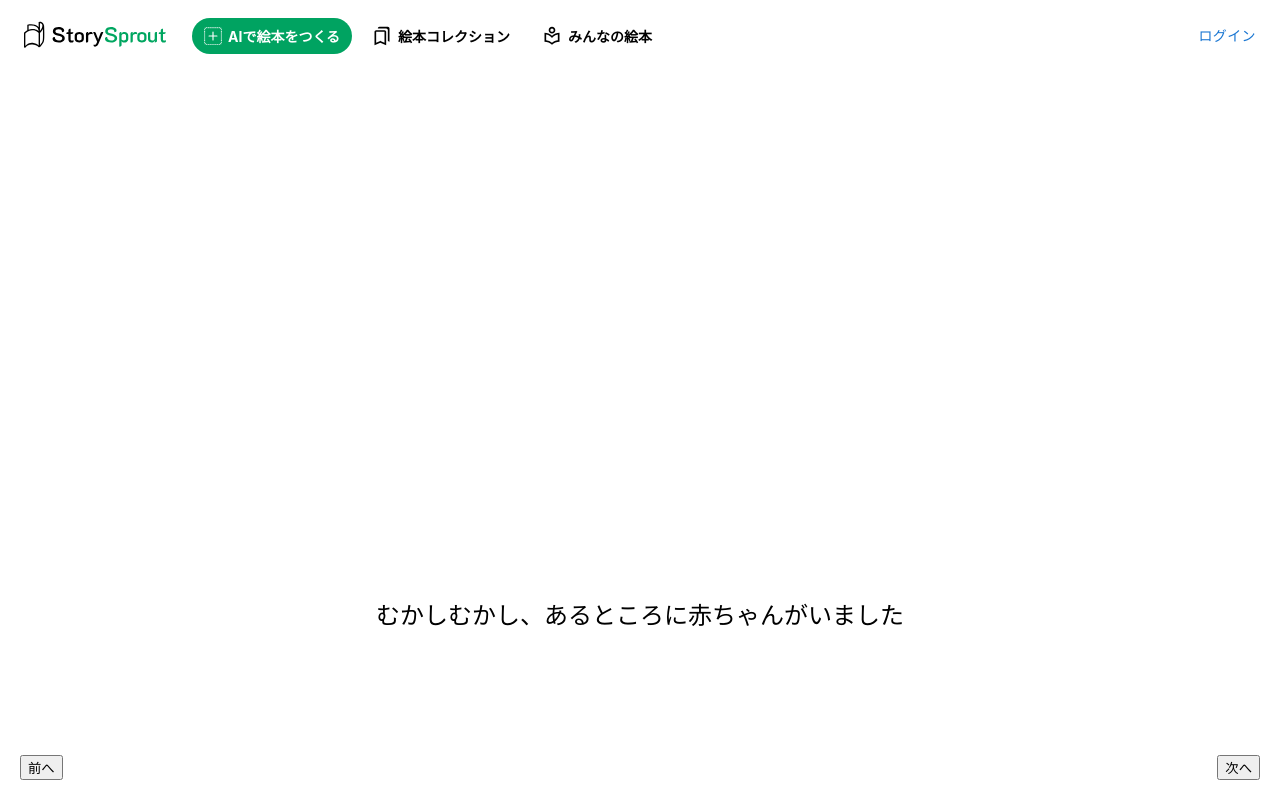
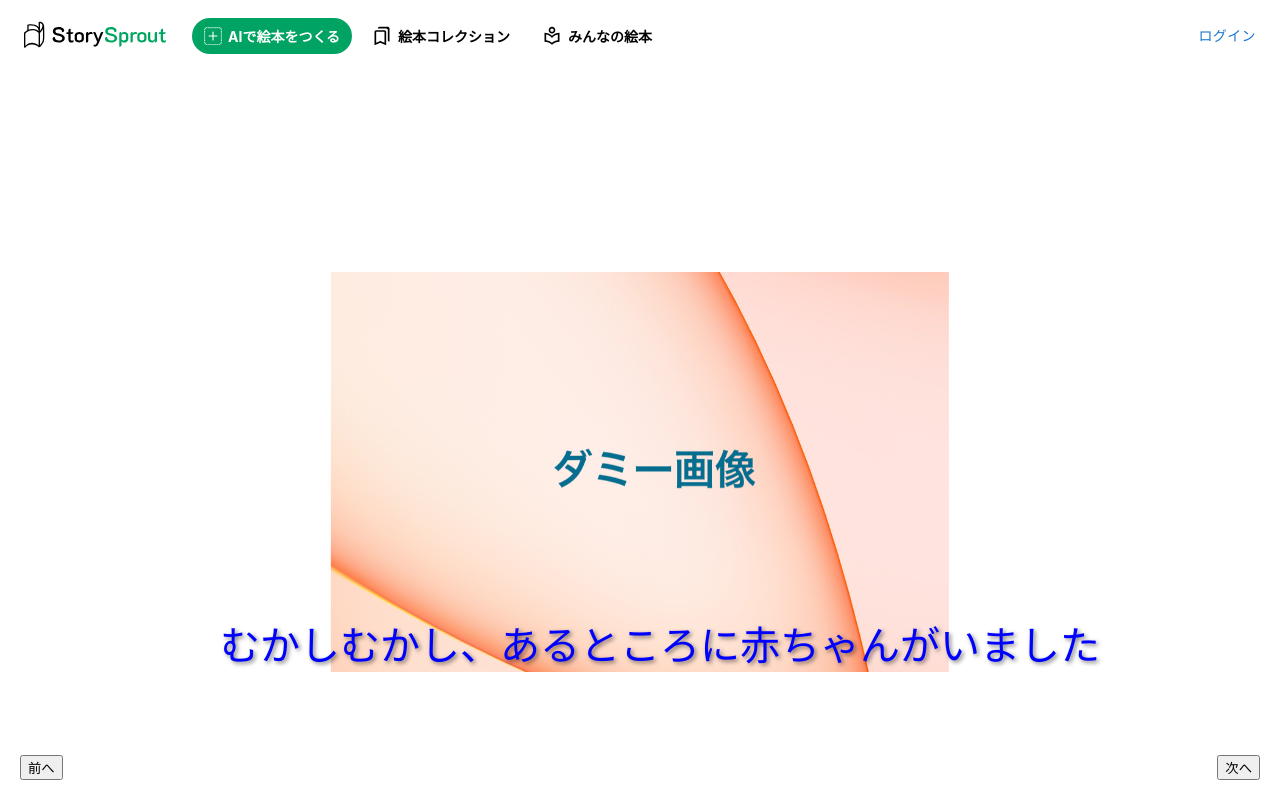
Before and after one commit to KsuLobster/hackathon_lobster, a React (Create React App) app: page /create-book/preview in a window 1280 px wide. Shown: the top 800 px of the page. Built offline with nearby package versions, Linux system fonts and the light colour scheme; no server answers; what reactfire would draw is missing.

Commit message:
コメント追加、スタイル調整(なかなかうまくいかない...)

```diff
--- a/src/pages/CreateBook/Preview.module.css
+++ b/src/pages/CreateBook/Preview.module.css
@@ -1,3 +1,10 @@
+/*
+アプリケーションの全体的なスタイルを制御する。
+親要素の位置を相対位置に設定し、
+高さと幅をビューポートの高さと幅にそれぞれ設定する。
+さらに、overflowをhiddenに設定して、
+この要素の外側にある内容を非表示にする。
+*/
 .preview {
 	position: relative;
 	height: 100vh;
@@ -5,23 +12,63 @@
 	overflow: hidden;
 }
 
+/*
+各ページのスタイルを制御する。
+親要素からの相対位置を設定し、
+高さと幅を親要素の100％に設定する。
+flexboxを使って子要素を列方向に配置し、中央揃えにする。
+*/
 .page {
 	position: absolute;
-	top: 60%;
+	top: 0;
 	left: 0;
 	height: 100%;
 	width: 100%;
 	display: flex;
+	flex-direction: column;
 	justify-content: center;
 	align-items: center;
-	align-items: flex-end;
-	text-align: center;
 	padding: 20px;
-	padding-bottom: 20%;
 	box-sizing: border-box;
-	font-size: 24px;
 }
 
+/*
+各ページの画像のスタイルを制御する。
+最大の幅と高さをそれぞれ100％と50％に設定し、
+画像がそのコンテナを超えないようにする。
+また、object-fitをcontainに設定して、
+画像がその元の比率を保ちつつ、コンテナに合うように調整する。
+*/
+.page img {
+	max-width: 100%;
+	max-height: 50%;
+	object-fit: contain;
+	position: absolute;
+	top: 50%;
+	left: 50%;
+	transform: translate(-50%, -50%);
+}
+
+/*
+各ページのテキストのスタイルを制御する。
+テキストを親要素の下部に配置し、幅を親要素の100％に設定する。
+また、影をつけてテキストを見やすくし、テキストを中央揃えにする。
+*/
+.page p {
+	position: absolute;
+	bottom: 20%;
+	width: 100%;
+	font-size: 10px;
+	text-shadow: 2px 2px 4px rgba(0, 0, 0, 0.5);
+	color: blue;
+	text-align: center;
+}
+
+/*
+ボタンのコンテナのスタイルを制御する。
+flexboxを使って子要素を並べ、親要素の下部に固定する。
+さらに、幅を親要素の100％に設定する。
+*/
 .buttonContainer {
 	display: flex;
 	justify-content: space-between;
@@ -32,3 +79,17 @@
 	padding: 20px;
 	box-sizing: border-box;
 }
+
+/* 画面幅が600px以上のデバイスに対してのスタイルを適用 */
+@media (min-width: 600px) {
+	.page p {
+		font-size: 2rem;
+	}
+}
+
+/* 画面幅が900px以上のデバイスに対してのスタイルを適用 */
+@media (min-width: 900px) {
+	.page p {
+		font-size: 2.5rem;
+	}
+}
--- a/src/pages/CreateBook/Preview.tsx
+++ b/src/pages/CreateBook/Preview.tsx
@@ -32,16 +32,20 @@ function Preview() {
 
   return (
     <div className={styles.preview}>
+      {/* storyPartsをmap関数を使ってループし、各部分を表示します。
+      ただし、現在のページ番号とindexが一致する場合のみ表示され、それ以外は非表示にします。 */}
       {storyParts.map((part, index) => (
         <div
           key={index}
           className={styles.page}
           style={{ display: currentPage === index ? 'block' : 'none' }}
         >
+          {/* 各部分に対応する画像を表示します。 */}
+          <img src="/assets/dummy.png" alt="文章を説明する絵" />
           <p>{part}</p>
-          {/* ここで各パートに対応する絵を表示します */}
         </div>
       ))}
+      {/* 前へと次へのボタンを表示します。クリックするとそれぞれhandlePreviousPage、handleNextPage関数が実行されます。 */}
       <div className={styles.buttonContainer}>
         <button onClick={handlePreviousPage}>前へ</button>
         <button onClick={handleNextPage}>次へ</button>
```
